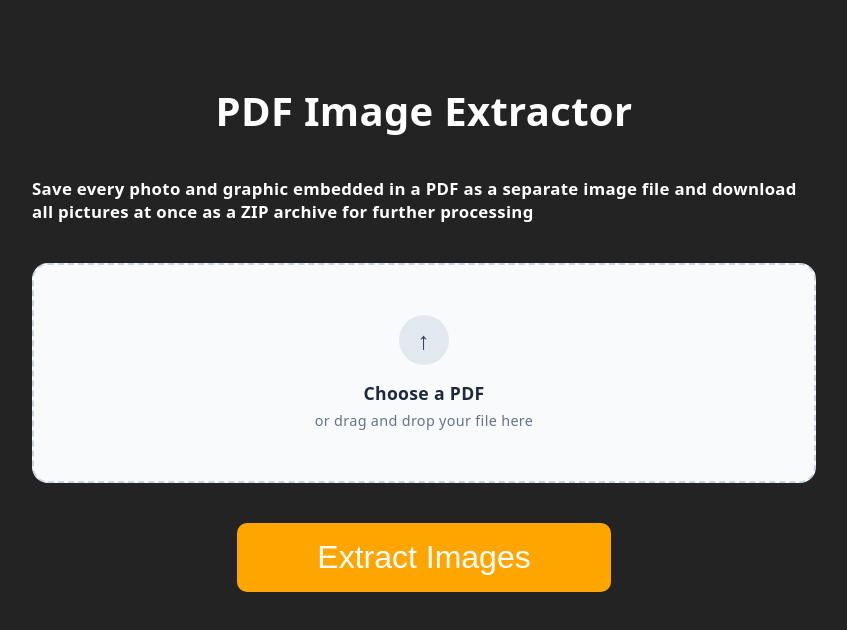
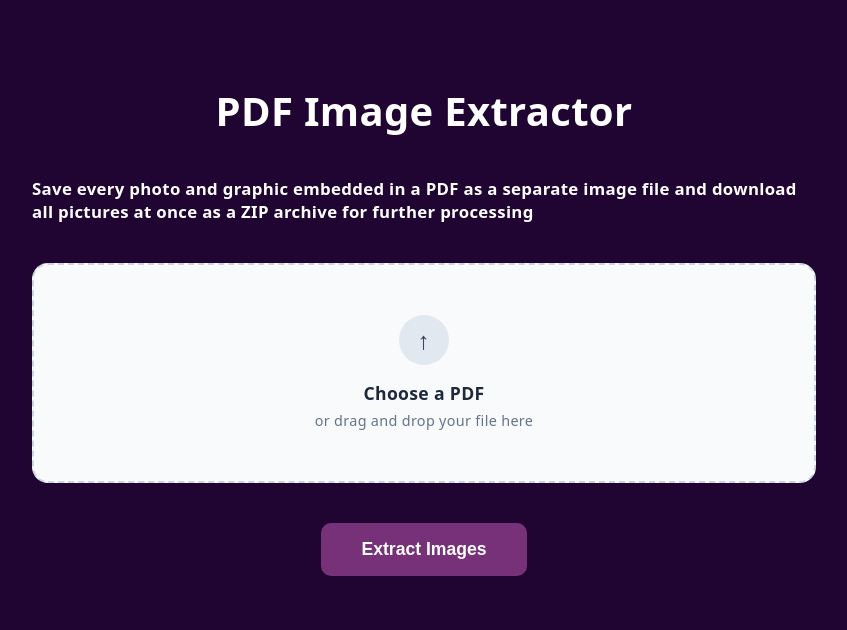
Before and after one commit to matej123-coder/Extension_Image_Extractor, a React (Vite) app: page / in a window 1280 px wide. Shown: the top 630 px of the page, without its empty margins (216-1063 px from the left). Built offline with nearby package versions, Linux system fonts and the light colour scheme.

Commit message:
feat: designing the page

```diff
--- a/src/App.tsx
+++ b/src/App.tsx
@@ -219,7 +219,7 @@ function App() {
                           stroke-linejoin="round"
                         />
                       </svg>{" "}
-                      Download Button
+                      Download Image
                     </button>
                   </div>
                   <div className="select-btn">
--- a/src/index.css
+++ b/src/index.css
@@ -7,7 +7,7 @@ html,body{
     font-family: system-ui, arial, sans-serif;
     letter-spacing: 0.02rem;
     color: white;
-    background-color: #232323;
+    background-color: #200533;
 }
 .pdf-container{
     display: flex;
@@ -111,18 +111,19 @@ html,body{
 
 }
 .extract-btn button{
-    padding: 1rem 5rem 1rem 5rem ;
+    padding: 1rem 2.5rem 1rem 2.5rem ;
     color: white;
-    background-color: orange;
+    background-color: #773179;
     outline: none;
     border: none;
-    font-size: 2rem;
+    font-size: 1.1rem;
     border-radius: 10px;
     transition: all 0.3s ease;
     cursor: pointer;
+    font-weight: 700;
 }
 .extract-btn button:hover {
-    background-color: #B86A0B;
+    background-color: #5F255F;
 }
 .image-section{
    width: 100%;
@@ -170,20 +171,21 @@ html,body{
     align-items: center;
     justify-content: center;
     gap: 0.6rem;
-    padding: 1rem 5rem ;
+    padding: 1rem 2.5rem 1rem 2.5rem ;
     color: white;
-    background-color: #7454AE;
+    background-color: #773179;
     outline: none;
     border: none;
-    font-size: 1.2rem;
+    font-size: 1.1rem;
     border-radius: 10px;
     transition: all 0.3s ease;
     cursor: pointer;
     width: 100%;
     font-weight: 700;
+
 }
 .download-btn button:hover, .download-btn-all button:hover{
-    background-color: #4a3a69;
+    background-color: #5F255F;
 }
 .download-btn svg, .download-btn-all svg {
     width: 30px !important;
```
Also changed, not shown: public/manifest.json.
